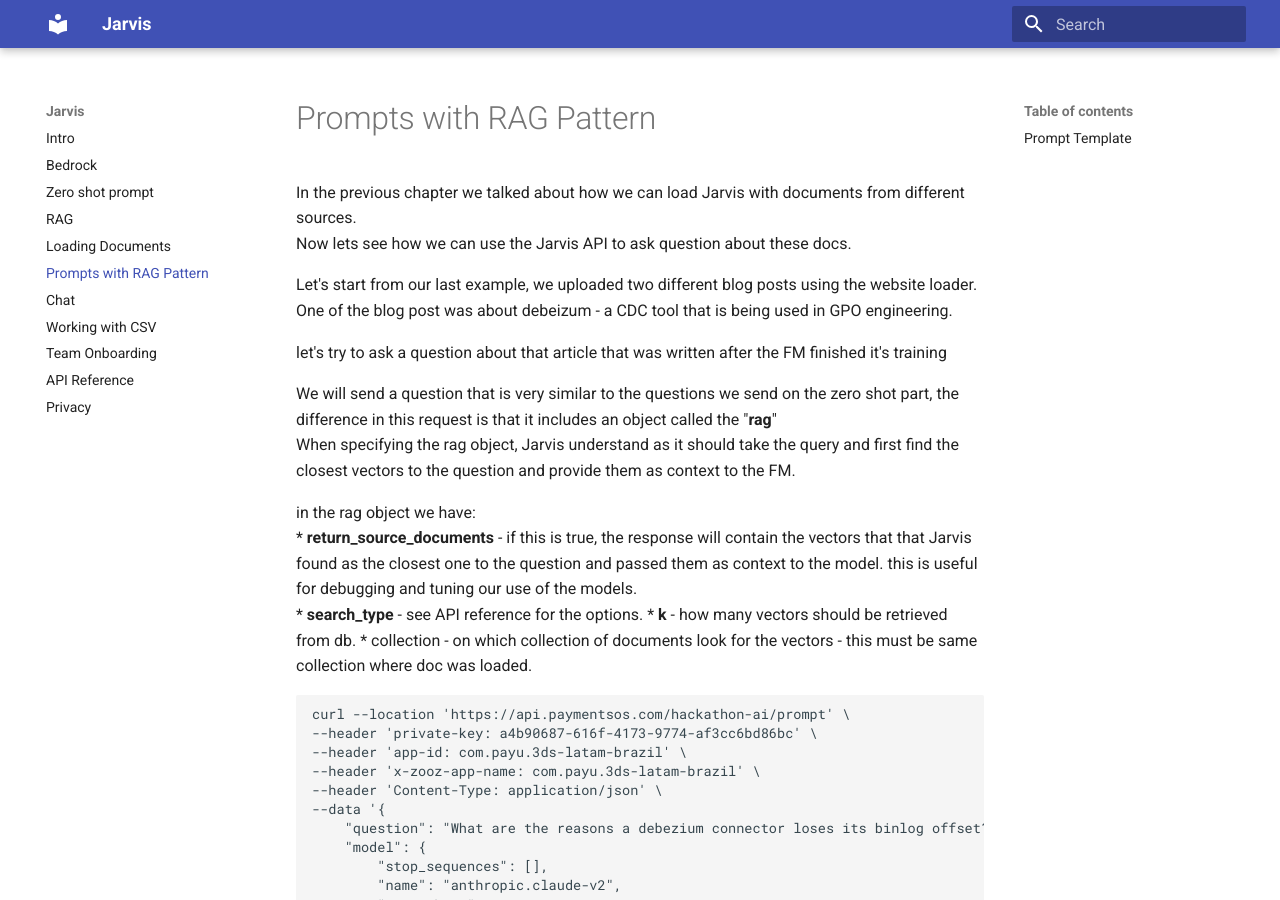
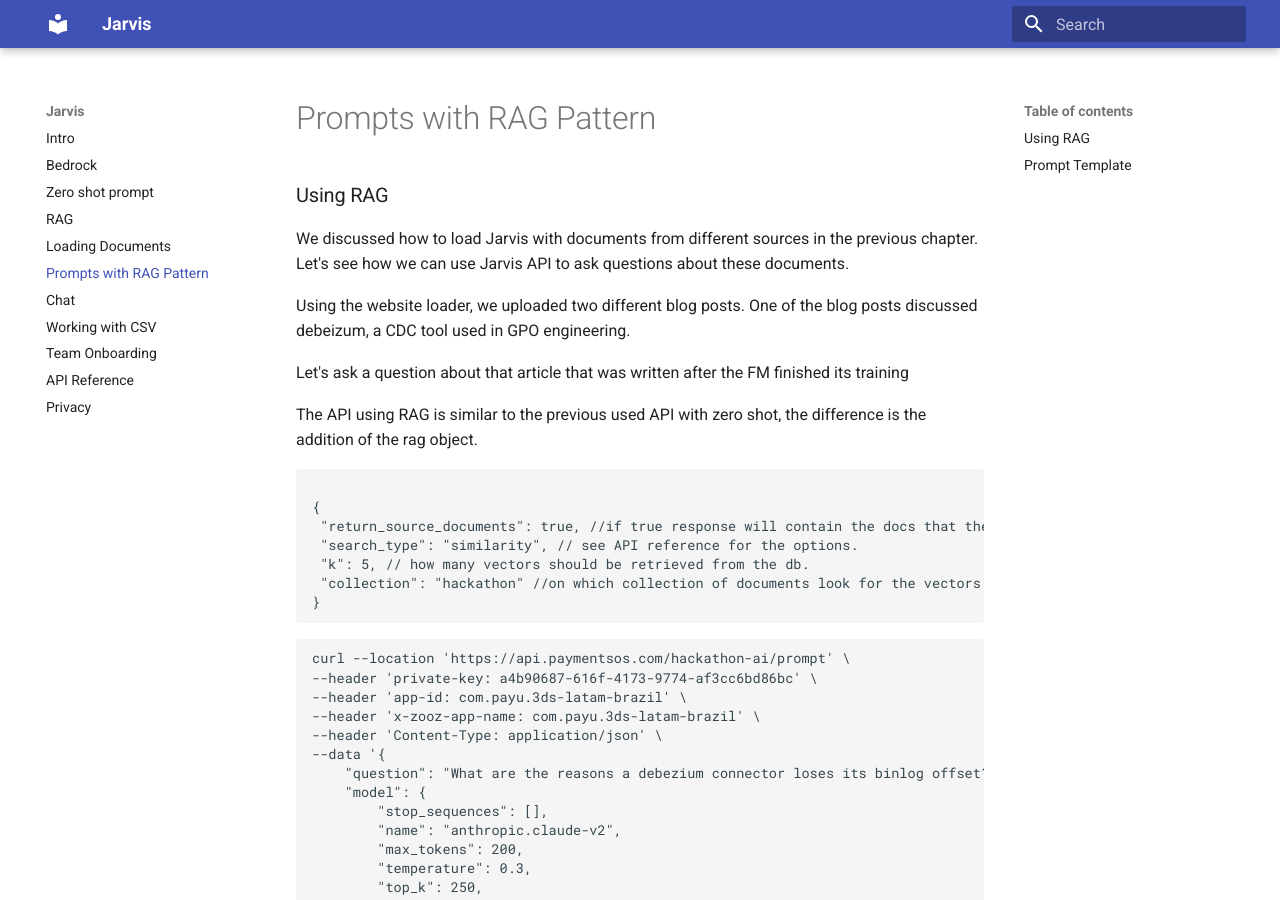
Before and after one commit to PayU/hackathon-docs, an MkDocs documentation site: the page built from docs/jarvis/docs/prompt-context.md, in a window 1280 px wide and 900 px high. Built offline with MkDocs 1.6.1 and Material for MkDocs 9.7.7, drawn with Linux system fonts in a browser that asks for light colours.

Commit message:
add files

````diff
--- a/docs/jarvis/docs/prompt-context.md
+++ b/docs/jarvis/docs/prompt-context.md
@@ -1,24 +1,26 @@
-In the previous chapter we talked about how we can load Jarvis with documents from different sources.
-Now lets see how we can use the Jarvis API to ask question about these docs.
+### Using RAG
+
+We discussed how to load Jarvis with documents from different sources in the previous chapter.
+Let's see how we can use Jarvis API to ask questions about these documents.
 
 
-Let's start from our last example, we uploaded two different blog posts using the website loader.
-One of the blog post was about debeizum - a CDC tool that is being used in GPO engineering.
+Using the website loader, we uploaded two different blog posts.
+One of the blog posts discussed debeizum, a CDC tool used in GPO engineering.
 
-let's try to ask a question about that article that was written after the FM finished it's training
+Let's ask a question about that article that was written after the FM finished its training
 
-We will send a question that is very similar to the questions we send on the zero shot part, the difference in this
-request is that it includes an object called the "**rag**"
-When specifying the rag object, Jarvis understand as it should take the query and first find the closest vectors to the question
-and provide them as context to the FM.
 
-in the rag object we have:
-* **return_source_documents** - if this is true, the response will contain the vectors that that Jarvis found as the closest one
-to the question and passed them as context to the model. this is useful for debugging and tuning our use of the models.
-* **search_type** - see API reference for the options.
-* **k** - how many vectors should be retrieved from db.
-* collection - on which collection of documents look for the vectors - this must be same collection where doc was loaded.
+The API using RAG is similar to the previous used API with zero shot, the difference is the addition of the rag object.
 
+```json
+
+{
+ "return_source_documents": true, //if true response will contain the docs that the answer is based on
+ "search_type": "similarity", // see API reference for the options.
+ "k": 5, // how many vectors should be retrieved from the db.
+ "collection": "hackathon" //on which collection of documents look for the vectors - this must be the same collection where doc was loaded.
+}
+```
 
 ```json
 curl --location 'https://api.paymentsos.com/hackathon-ai/prompt' \
````
